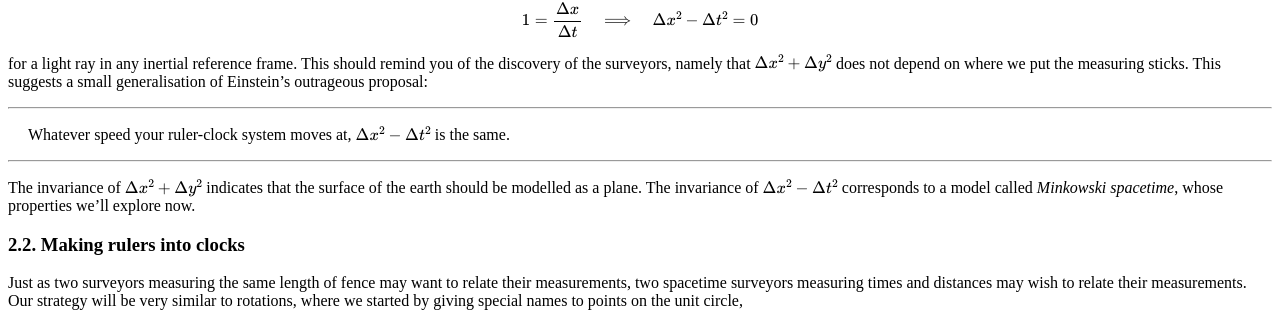
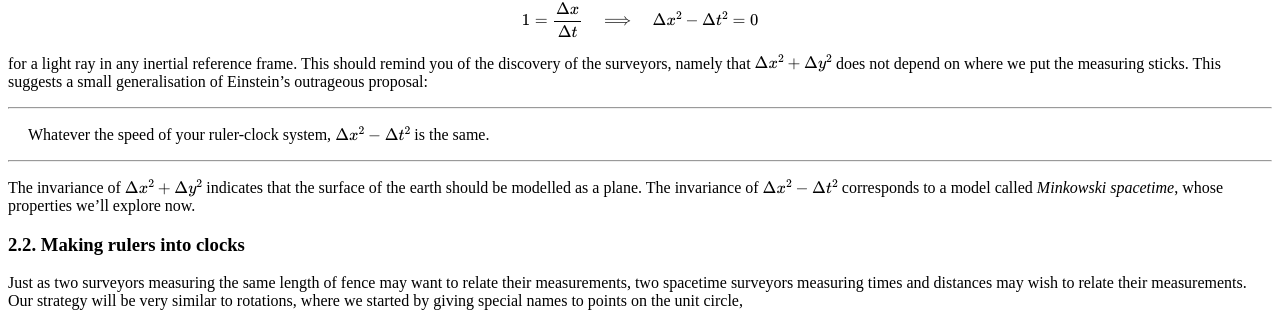
Before and after one commit to hapax/hapax.github.io, a Jekyll site: the page built from assets/maximal.md, in a window 1280 px wide and 900 px high, scrolled down 3740 px. Shown: the part 134-450 px from the top of the window. Built offline with Jekyll 4.4.1, drawn with Linux system fonts in a browser that asks for light colours; our own code applies the rules of GitHub Pages for plain Markdown files; formulas are drawn with MathJax 3; a script that is not in the unit is left out.

Commit message:
Update maximal.md

```diff
--- a/assets/maximal.md
+++ b/assets/maximal.md
@@ -381,7 +381,7 @@
 ---
 
 <span style="padding-left: 20px; display:block">
-Whatever speed your ruler-clock system moves at, $\Delta x^2 - \Delta t^2$ is the same.
+Whatever the speed of your ruler-clock system, $\Delta x^2 - \Delta t^2$ is the same.
 </span>
 
 ---
```
